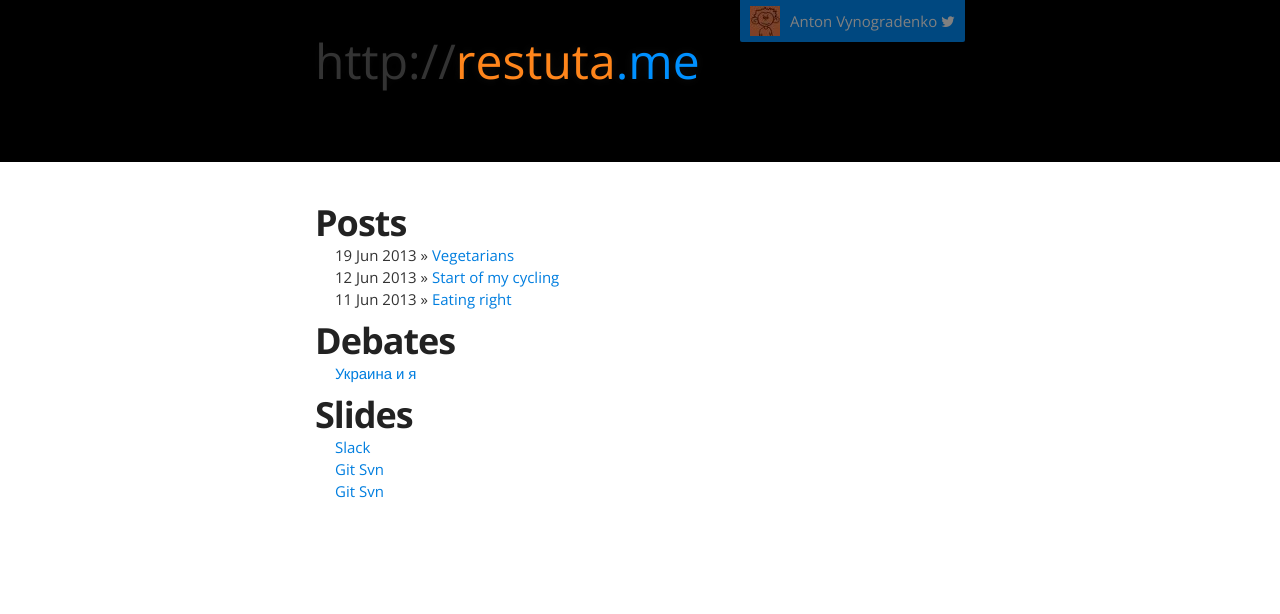
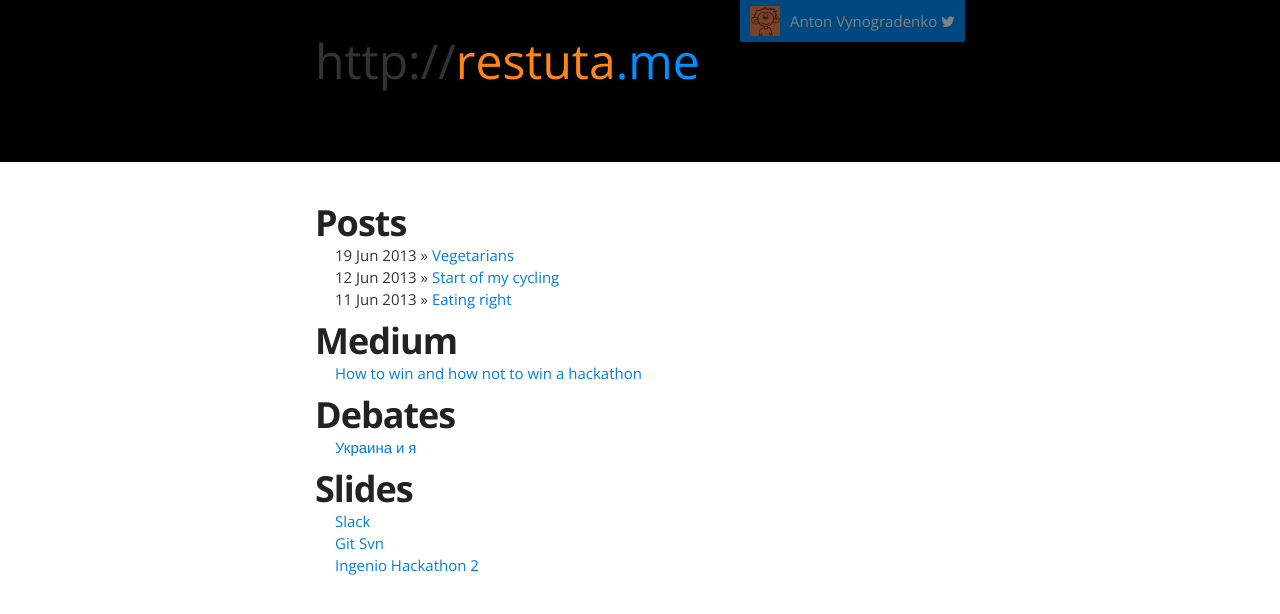
Before and after one commit to Restuta/restuta.github.io, a Jekyll site: the page built from index.html, in a window 1280 px wide. Shown: the top 614 px of the page. Built offline with Jekyll 4.4.1, drawn with Linux system fonts in a browser that asks for light colours; nearby versions of some CDN libraries.

Commit message:
added medium post link and fixed slides title

```diff
--- a/index.html
+++ b/index.html
@@ -11,6 +11,11 @@ title:
         <a href="{{ post.url }}">{{ post.title }}</a> </li>
       {% endunless %}
     {% endfor %}
+  </ul>
+
+  <h1>Medium</h1>
+  <ul class="posts">
+    <li><a href="https://medium.com/@Restuta/how-to-win-and-how-not-to-win-a-hackathon-adfcb548d366">How to win and how not to win a hackathon</a></li>
   </ul>
 
   <h1>Debates</h1>
@@ -32,6 +37,6 @@ title:
   <ul class="posts">
     <li><a href="/slides/slack/">Slack</a></li>
     <li><a href="/slides/git-svn/">Git Svn</a></li>
-    <li><a href="/slides/hackathon-2/">Git Svn</a></li>
+    <li><a href="/slides/hackathon-2/">Ingenio Hackathon 2</a></li>
   </ul>
 </div>
```
